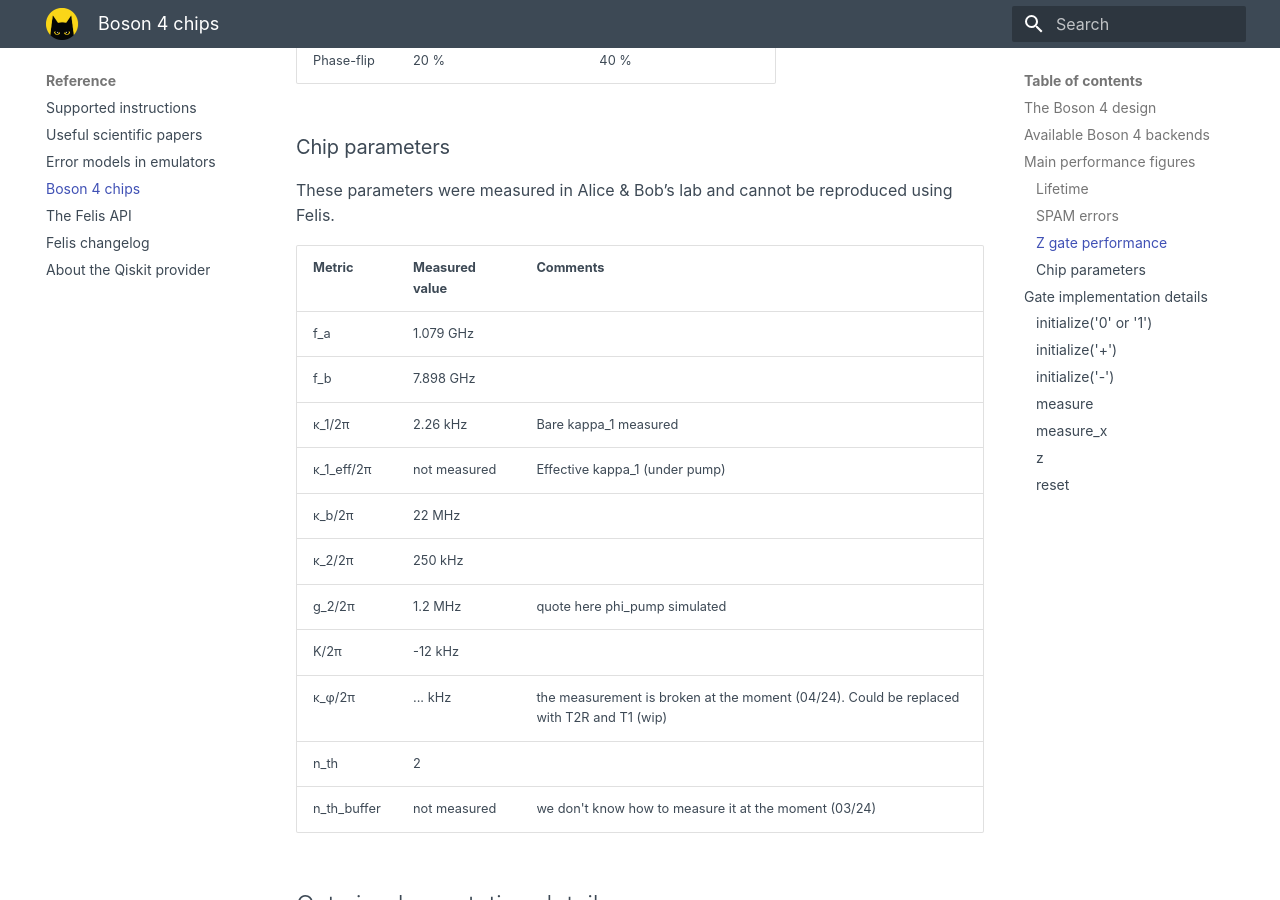
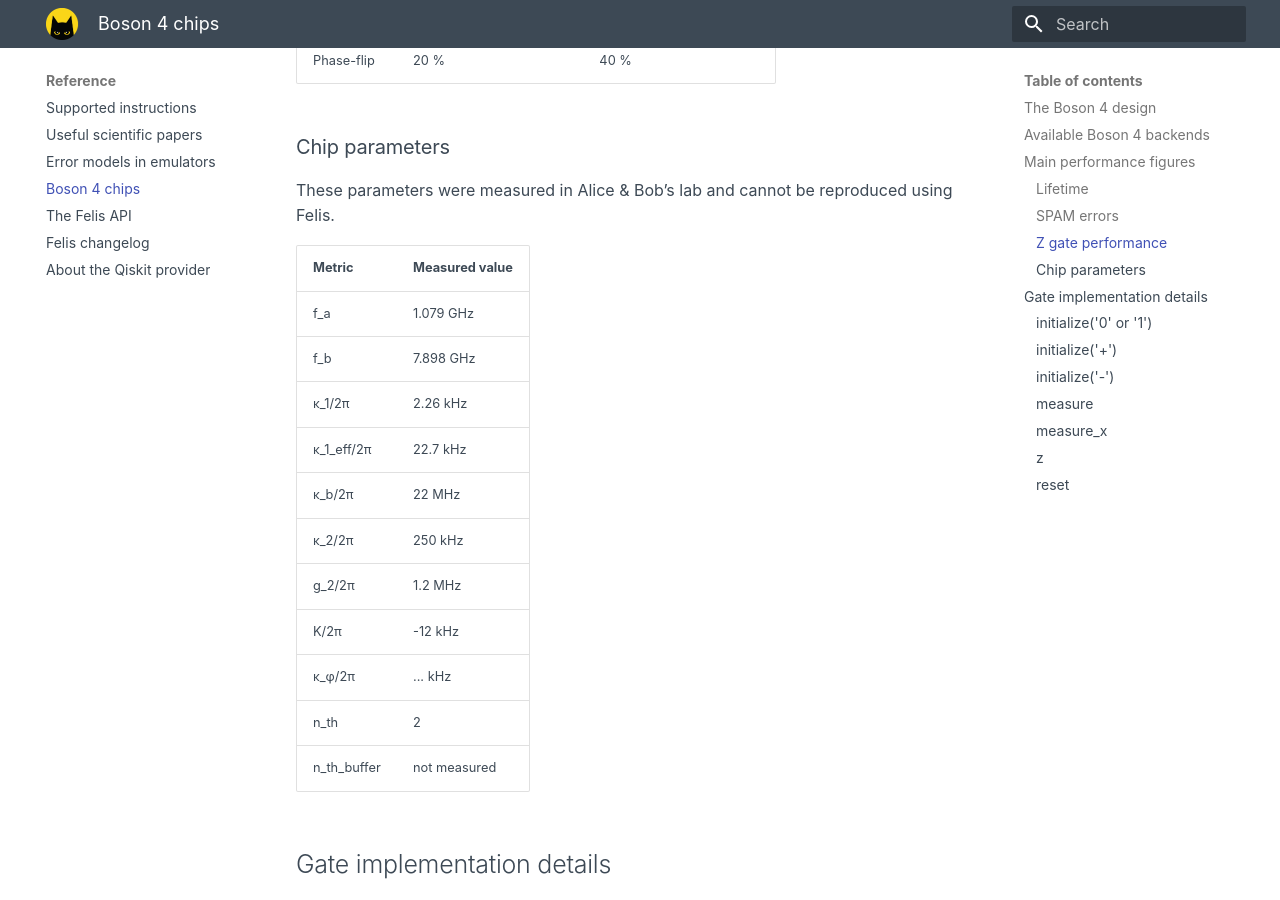
Before and after one commit to Alice-Bob-SW/felis, an MkDocs documentation site: the page built from docs/reference/boson_4_chips.md, in a window 1280 px wide and 900 px high, scrolled down 3164 px. Built offline with MkDocs 1.6.1 and Material for MkDocs 9.7.7, drawn with Linux system fonts in a browser that asks for light colours.

Commit message:
Updated figures in the datasheet

```diff
--- a/docs/reference/boson_4_chips.md
+++ b/docs/reference/boson_4_chips.md
@@ -80,19 +80,19 @@
 
 These parameters were measured in Alice & Bob’s lab and cannot be reproduced using Felis.
 
-| Metric | Measured value | Comments |
-| --- | --- | --- |
-| f_a | 1.079 GHz |  |
-| f_b | 7.898 GHz |  |
-| κ_1/2π | 2.26 kHz | Bare kappa_1 measured |
-| κ_1_eff/2π | not measured | Effective kappa_1 (under pump) |
-| κ_b/2π | 22 MHz |  |
-| κ_2/2π | 250 kHz |  |
-| g_2/2π | 1.2 MHz | quote here phi_pump simulated |
-| K/2π | -12 kHz |  |
-| κ_φ/2π | ... kHz | the measurement is broken at the moment (04/24). Could be replaced with T2R and T1 (wip) |
-| n_th | 2 |  |
-| n_th_buffer | not measured | we don't know how to measure it at the moment (03/24) |
+| Metric | Measured value |
+| --- | --- |
+| f_a | 1.079 GHz |
+| f_b | 7.898 GHz |
+| κ_1/2π | 2.26 kHz |
+| κ_1_eff/2π | 22.7 kHz |
+| κ_b/2π | 22 MHz |
+| κ_2/2π | 250 kHz |
+| g_2/2π | 1.2 MHz |
+| K/2π | -12 kHz |
+| κ_φ/2π | ... kHz |
+| n_th | 2 |
+| n_th_buffer | not measured |
 
 ## Gate implementation details
 
```
Also changed, not shown: other parts of docs/reference/boson_4_chips.md (+2 -2 lines).
